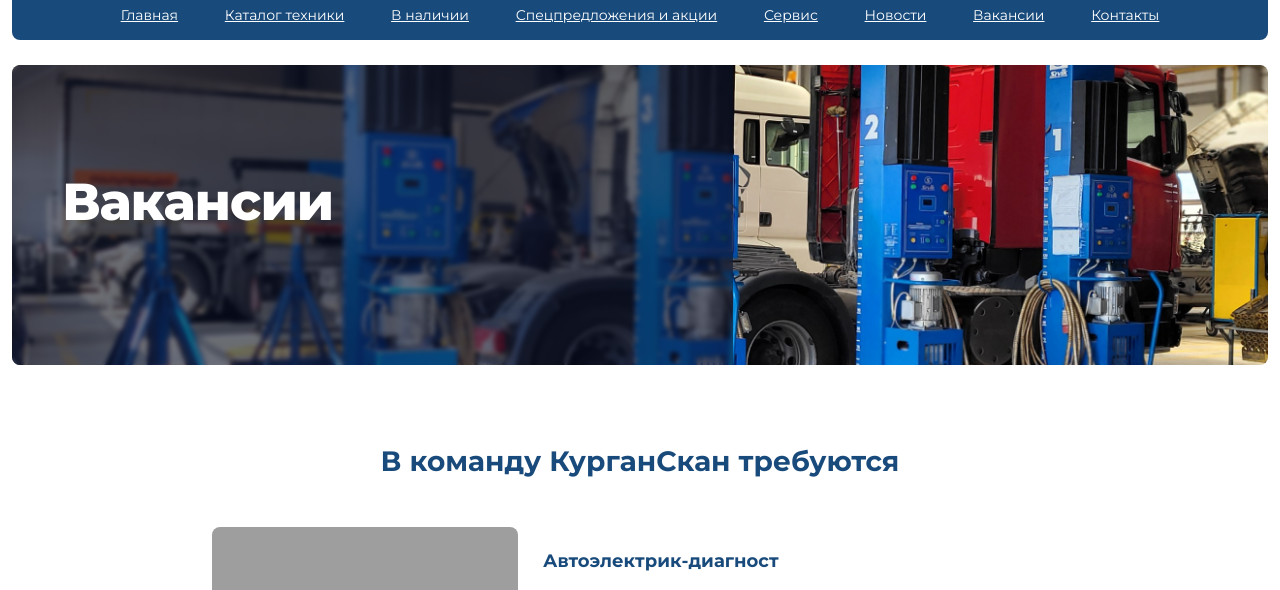
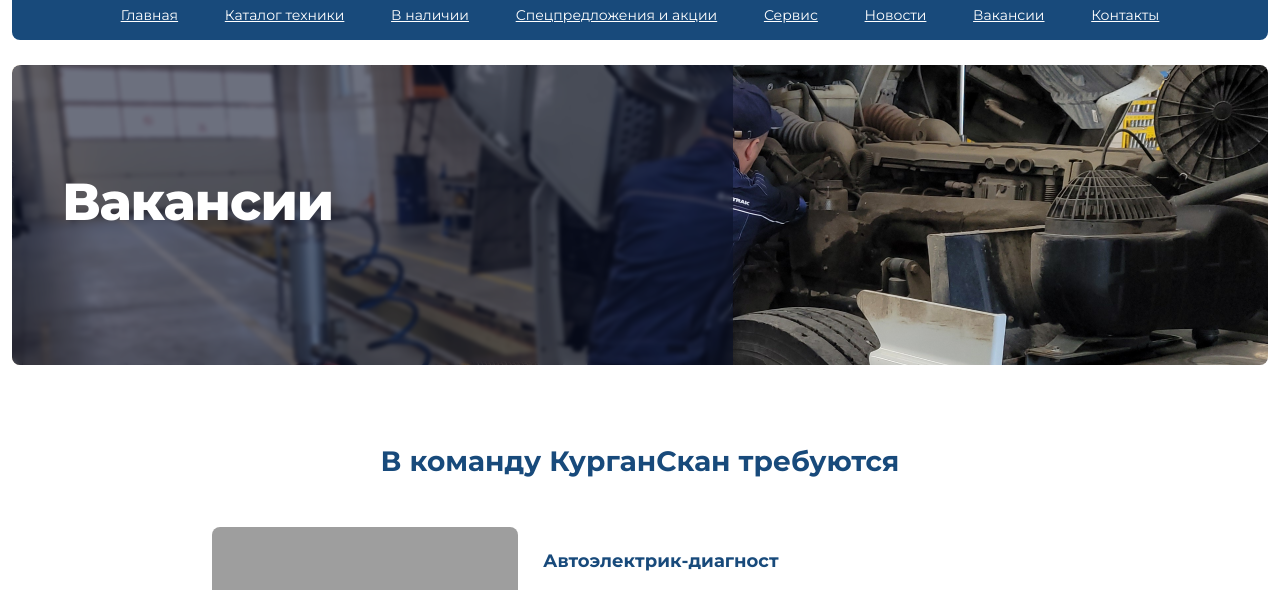
Before and after one commit to Mavlon4658/kurganscan-ru, a website: page vacancies.html in a window 1280 px wide. Shown: the part 157-747 px from the top of the page. Drawn offline with nearby package versions, Linux system fonts and the light colour scheme; grey boxes are pictures that could not be loaded; a web font is replaced by a local one.

Commit message:
fixed vacancies hoem bg

```diff
--- a/vacancies.html
+++ b/vacancies.html
@@ -138,7 +138,7 @@
             <!-- Home -->
             <section class="mb-[50px] lg:mb-[75px]">
                 <div class="relative z-[1] h-[140px] lg:h-[300px] rounded-lg overflow-hidden container">
-                    <img src="./images/home-bg.png" alt="" class="absolute z-[-1] top-0 left-0 w-full h-full object-cover">
+                    <img src="./images/vacancies-home-bg.png" alt="" class="absolute z-[-1] top-0 left-0 w-full h-full object-cover">
                     <div class="absolute top-0 left-0 h-full w-full lg:w-[721px] bg-[#0b112899] backdrop-blur-[2px] flex flex-col justify-center text-white px-[29px] lg:px-[50px]">
                         <h2 class="font-extrabold text-[26px] lg:text-[52px] tracking-[-0.9px] lg:tracking-[-1px] leading-8 lg:leading-[63px] mb-7 text-center lg:text-start">Вакансии</h2>
                     </div>
```
Also changed, not shown: images/vacancies-home-bg.png (added).
